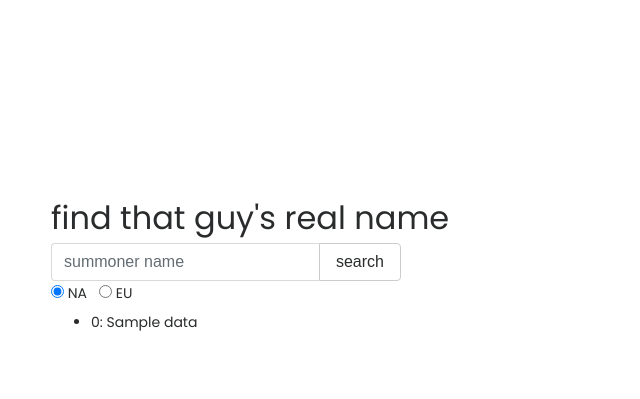
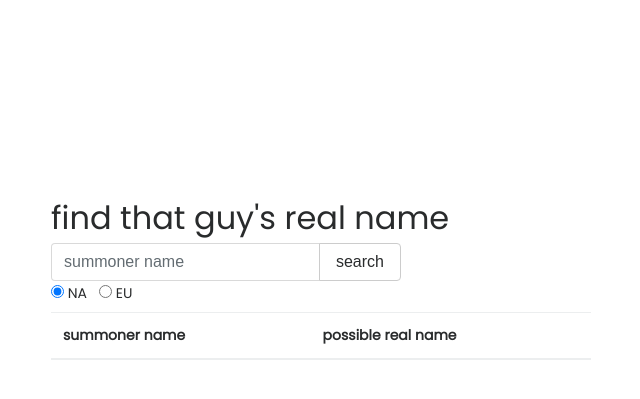
Before and after one commit to alexsorkang/lolstalk, a Node server app: template views/results.ejs in a window 1280 px wide. Shown: the top 399 px of the page, without its empty margins (34-674 px from the left). Run offline with Node 20, Linux system fonts and the light colour scheme; the template is opened without the code that fills it: most values are stand-ins (such as "Sample title", 1, 10 or a date in 2020); lists and menus that the app fills with data are empty; some libraries are stand-ins or nearby versions.

Commit message:
tables made with data

```diff
--- a/views/results.ejs
+++ b/views/results.ejs
@@ -43,15 +43,26 @@
 
 
     <div class="row">
-      <div class="col-sm-6">
-        <ul>
-        <% for (x in data) { %>
-          <li>
-          <%= x + ": " + data[x] %>
-          </li>
-        <% } %>
-        </ul>
-      </div>
+      <% for (team in data) { %>
+        <div class="col-sm-6">
+          <table class="table">
+            <thead>
+              <tr>
+                <th>summoner name</th>
+                <th>possible real name</th>
+              </tr>
+            </thead>
+            <tbody>
+              <% for (x in data[team]) { %>
+                <tr>
+                  <th><%= x %></th>
+                  <th><%= data[team][x] %></th>
+                </tr>
+              <% } %>
+            </tbody>
+          </table>
+        </div>
+      <% } %>
     </div>
   </div>
 </body>
```
Also changed, not shown: routes/index.js (+9 -2 lines).
